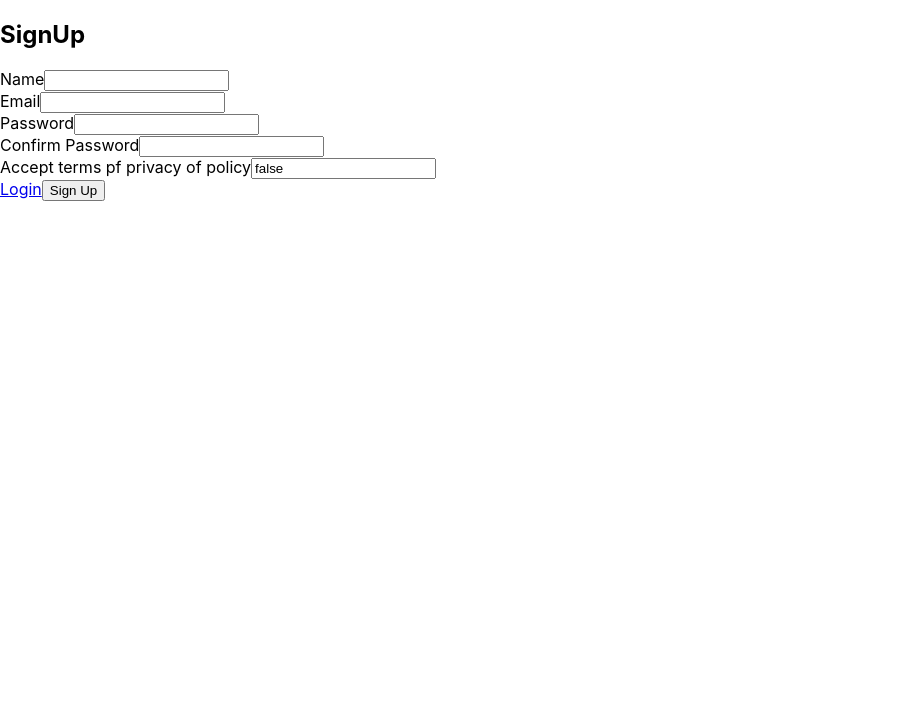
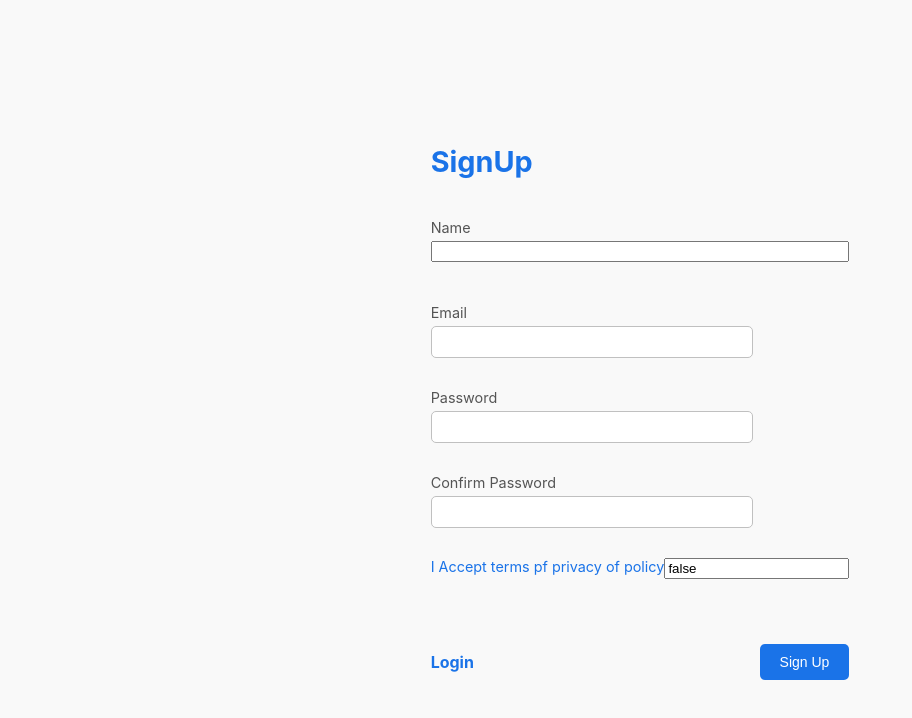
Before and after one commit to am1r0d/loginRegister, a React (Create React App) app: page / in a window 1280 px wide. Shown: the top 718 px of the page, without its empty margins (0-912 px from the left). Built offline with nearby package versions, Linux system fonts and the light colour scheme.

Commit message:
Add css styles to Signup

```diff
--- a/src/components/Signup.jsx
+++ b/src/components/Signup.jsx
@@ -4,6 +4,9 @@
 
 import { validate } from "./validate";
 import { notify } from "./Toast";
+
+// Styles
+import styles from "./Signup.module.css";
 
 const Signup = () => {
     const [data, setData] = useState({
@@ -17,7 +20,7 @@
     const [touched, setTouched] = useState({});
 
     useEffect(() => {
-        setErrors(validate(data));
+        setErrors(validate(data, "signup"));
         console.log(errors);
     }, [data, touched]);
 
@@ -54,10 +57,10 @@
     };
 
     return (
-        <div>
+        <div className={styles.container}>
             <form onSubmit={submitHandler}>
-                <h2>SignUp</h2>
-                <div>
+                <h2 className={styles.header}>SignUp</h2>
+                <div className={styles.formField}>
                     <label>Name</label>
                     <input
                         type="text"
@@ -68,9 +71,14 @@
                     {errors.name && touched.name && <span>{errors.name}</span>}
                     {/* this means if there was an error, put it in the Span Tag and check error وif there is an error,it will show this error */}
                 </div>
-                <div>
+                <div className={styles.formField}>
                     <label>Email</label>
                     <input
+                        className={
+                            errors.email && touched.email
+                                ? styles.uncompleted
+                                : styles.formInput
+                        }
                         type="text"
                         name="email"
                         value={data.email}
@@ -81,9 +89,14 @@
                         <span>{errors.email}</span>
                     )}
                 </div>
-                <div>
+                <div className={styles.formField}>
                     <label>Password</label>
                     <input
+                        className={
+                            errors.password && touched.password
+                                ? styles.uncompleted
+                                : styles.formInput
+                        }
                         type="text"
                         name="password"
                         value={data.password}
@@ -94,9 +107,14 @@
                         <span>{errors.password}</span>
                     )}
                 </div>
-                <div>
+                <div className={styles.formField}>
                     <label>Confirm Password</label>
                     <input
+                        className={
+                            errors.confirmPassword && touched.confirmPassword
+                                ? styles.uncompleted
+                                : styles.formInput
+                        }
                         type="text"
                         name="confirmPassword"
                         value={data.confirmPassword}
@@ -107,8 +125,10 @@
                         <span>{errors.confirmPassword}</span>
                     )}
                 </div>
-                <div>
-                    <label>Accept terms pf privacy of policy</label>
+
+                <div className={styles.formField}>
+                    <div className={styles.checkBoxContainer}>
+                        <label>I Accept terms pf privacy of policy</label>
                         <input
                             type="text"
                             name="isAccepted"
@@ -116,11 +136,12 @@
                             onChange={changeHandler}
                             onFocus={focusHandler}
                         />
+                    </div>
                     {errors.isAccepted && touched.isAccepted && (
                         <span>{errors.isAccepted}</span>
                     )}
                 </div>
-                <div>
+                <div className={styles.formButtons}>
                     <a href="#">Login</a>
                     <button type="submit">Sign Up</button>
                 </div>
--- /dev/null
+++ b/src/components/Signup.module.css
@@ -0,0 +1,136 @@
+.container {
+    display: flex;
+    justify-content: center;
+    background-color: #f9f9f9;
+    min-height: 100vh;
+    align-items: center;
+}
+.formContainer {
+    border: 1px solid silver;
+    width: fit-content;
+    padding: 50px;
+    margin: 50px;
+    height: fit-content;
+    background-color: #fff;
+}
+.header {
+    text-align: left;
+    margin-bottom: 40px;
+    font-size: 1.8rem;
+    color: #1a73e8;
+}
+.formField {
+    display: flex;
+    flex-direction: column;
+    /* bara in displat:flex k ona biyan zir ham */
+    margin-bottom: 10px;
+    height: 75px;
+}
+.formField label {
+    text-align: left;
+    margin-bottom: 5px;
+    color: rgb(85, 85, 85);
+    font-size: 0.9rem;
+}
+
+.formInput {
+    width: 300px;
+    height: 30px;
+    border-radius: 5px;
+    padding: 0px 10px;
+    border: 1px solid silver;
+    transition: all 0.2s ease-in;
+}
+.uncompleted {
+    width: 300px;
+    height: 30px;
+    border-radius: 5px;
+    padding: 0px 10px;
+    border: 1px solid red;
+    transition: all 0.2s ease-in;
+}
+.formInput:focus,
+.uncompleted:focus {
+    outline: none;
+    line-height: 30px;
+    height: 30px;
+    border: 1px solid #1a73e8;
+}
+.formField span {
+    height: 10px;
+    text-align: left;
+    margin-top: 5px;
+    width: fit-content;
+    font-size: 0.7rem;
+    color: red;
+    line-height: 10px;
+    padding: 2px 3px;
+    border-radius: 3px;
+    background-color: rgba(255, 0, 0, 0.175);
+}
+.checkBoxContainer {
+    display: flex;
+    font-size: 0.85rem;
+    flex-direction: row !important;
+    align-items: center;
+    height: 20px !important;
+    text-align: center;
+}
+.formField:nth-child(6) label {
+    color: #1a73e8;
+}
+input[type="checkbox"]:checked {
+    width: 18px;
+    height: 18px;
+    background-color: #1a73e8;
+    border-radius: 50%;
+}
+input[type="checkbox"]:focus {
+    height: 18px;
+    width: 18px;
+    outline: none;
+    border: 2px solid #004aaa;
+}
+.formButtons {
+    display: flex;
+    justify-content: space-between;
+    align-items: center;
+}
+.formButtons button {
+    background-color: #1a73e8;
+    padding: 10px 20px;
+    color: #fff;
+    border-radius: 5px;
+    border: none;
+    font-size: 0.875rem;
+    font-weight: 500;
+    transition: all 0.1s ease-in;
+    cursor: pointer;
+}
+.formButtons button:hover {
+    background-color: #004aaa;
+}
+.formButtons a {
+    color: #1a73e8;
+    text-decoration: none;
+    transition: all 0.1s ease-in;
+    font-weight: 700;
+}
+.formButtons a:hover {
+    color: #004aaa;
+}
+@media (max-width: 440px) {
+    .formContainer {
+        padding: 20px;
+        margin: 50px 20px;
+    }
+    .formContainer {
+        width: 90%;
+    }
+    .formInput {
+        width: 90%;
+    }
+    .uncompleted {
+        width: 90%;
+    }
+}
```
Lines whose indentation alone changed are shown as unchanged.
